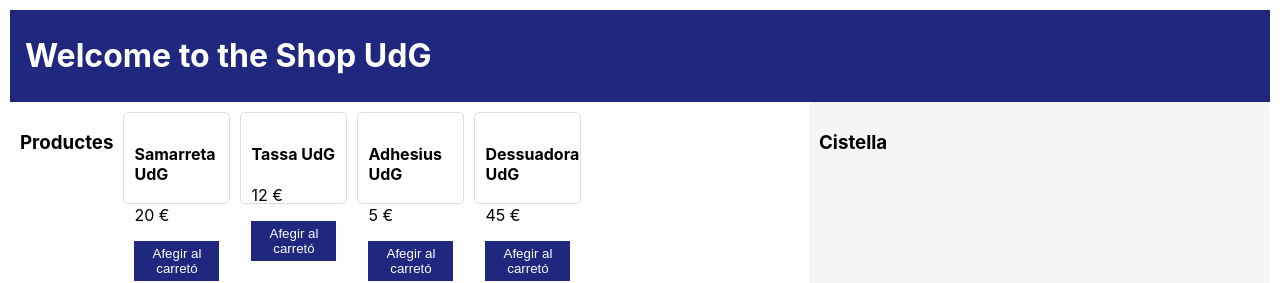
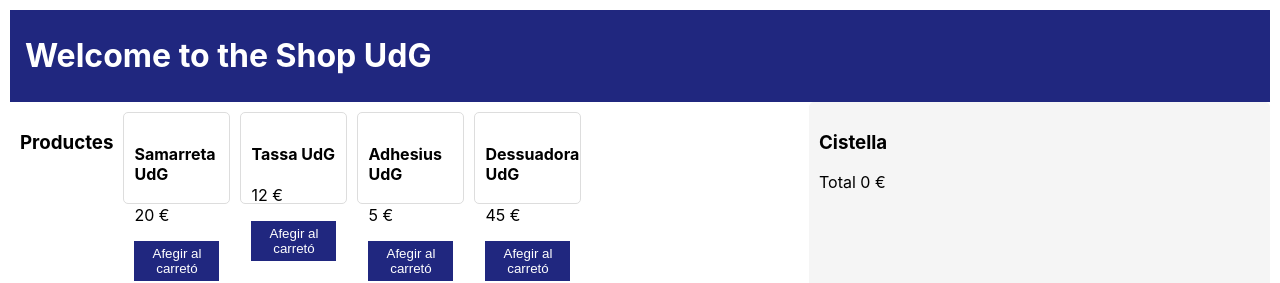
Before and after one commit to eloicanigueral/first-react-page, a React (Create React App) app in the folder udg-shop/: page / in a window 1280 px wide. Shown: the top 283 px of the page. Built offline with nearby package versions, Linux system fonts and the light colour scheme.

Commit message:
fix sum of cart

```diff
--- a/udg-shop/src/App.jsx
+++ b/udg-shop/src/App.jsx
@@ -44,9 +44,11 @@ function Cart(props) {
     <div className="cistella">
       <h3>Cistella</h3>
 
-      {props.cart.map((p, index) => (
-        <p key={index}>{p}</p>
+      {props.cart.map((elem) => (
+        <p> {elem.name} - {elem.price} €</p>
       ))}
+
+      <p> Total {props.cart.reduce( (sum, elem) => sum + elem.price, 0)} €</p>
     </div>
   );
 }
@@ -63,7 +65,7 @@ function App() {
   const [cart, updateCart] = useState([]);
 
   const addProduct = (p) => {
-    updateCart([...cart, p.name]);
+    updateCart([...cart, p]);
   };
 
   return (
```
